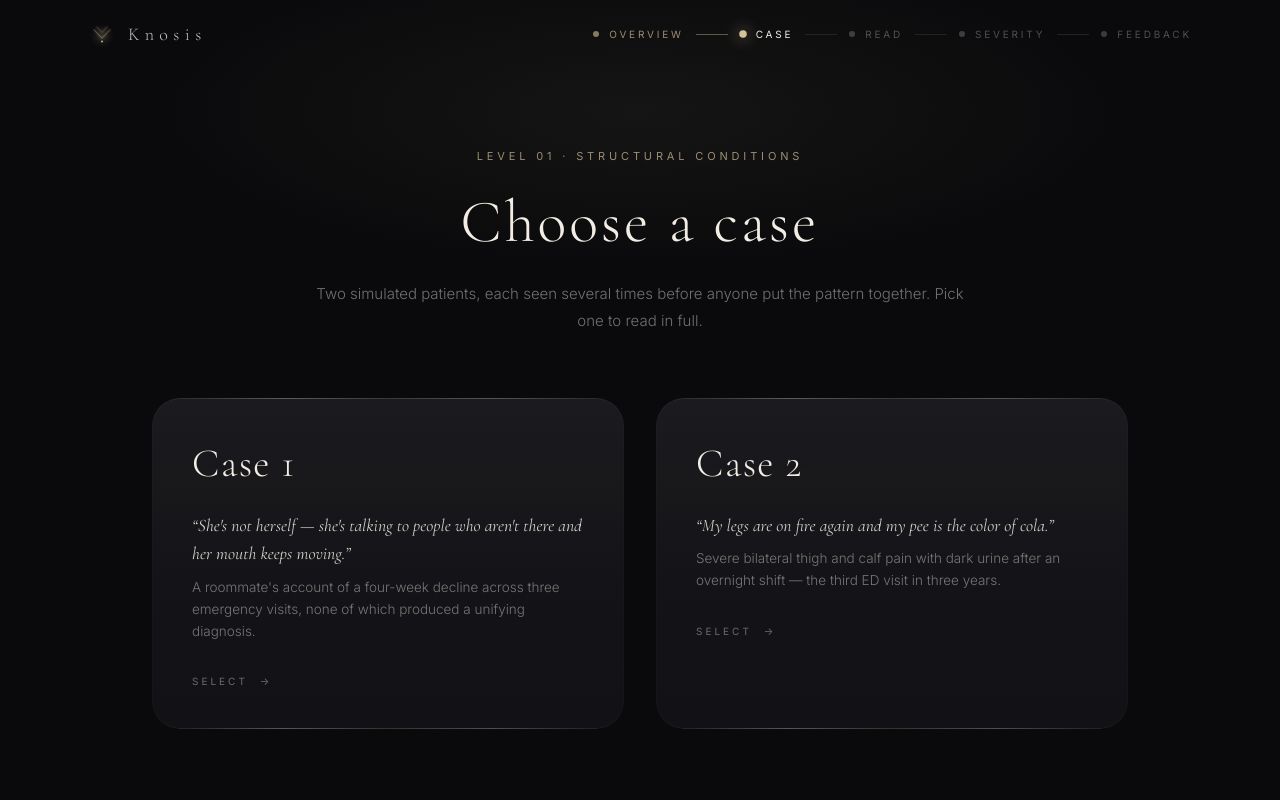
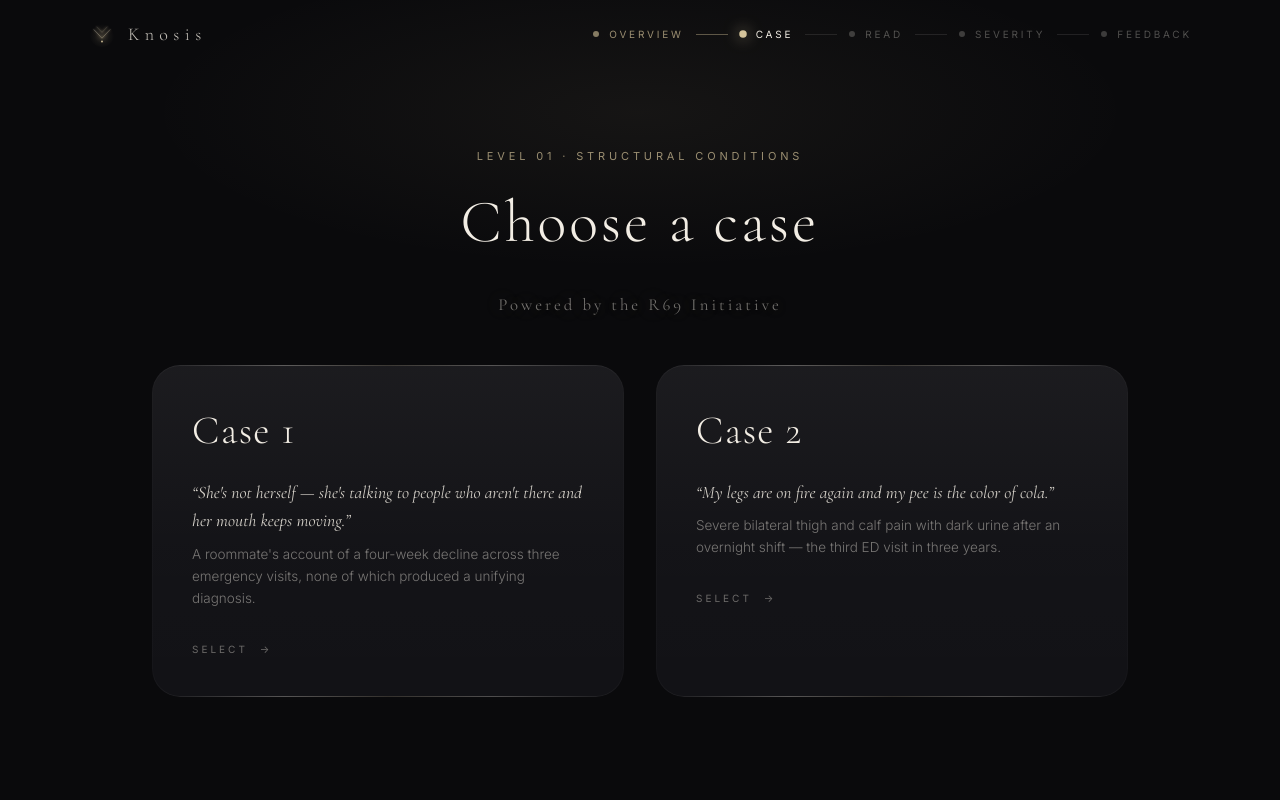
Before and after one commit to tonyneub22/knosis, a React (Vite) app: page /structural-conditions/cases in a window 1280 px wide. Shown: the top 800 px of the page. Built offline with nearby package versions, Linux system fonts and the light colour scheme.

Commit message:
update copy

```diff
--- a/src/data/layer1Factors.ts
+++ b/src/data/layer1Factors.ts
@@ -8,7 +8,7 @@ import type { Factor } from './factorTypes'
 export const layer1 = {
   number: 1,
   title: 'Structural Conditions',
-  subtitle: 'Who gets believed, who can reach care, and the fact that none of this is counted.',
+  subtitle: 'What are the constraints or biases that exist before any specific patient walks into a medical setting? What disparities are evidence of such constraints or biases?',
   scope: 'Operates over populations and years; present before any specific patient walks in.',
   band: 'Widest band, top of the pyramid.',
 }
@@ -66,7 +66,7 @@ export const layer1Factors: Factor[] = [
     title: 'Detection and reporting bias',
     teaser: 'Errors are detected mainly through return visits, autopsy, malpractice claims, and voluntary reports — all of which under-count.',
     mechanism:
-      'Errors are detected mainly through return visits, autopsy, malpractice claims, and voluntary reports — all of which under-count. The AHRQ overall ED rate was derived from only three prospective studies (n = 1,758) outside the US, which is why it was contested by emergency-medicine organizations.',
+      'Errors are detected mainly through return visits, autopsy, malpractice claims, and voluntary reports — all of which under-count. The AHRQ overall ED rate was derived from only three prospective studies (n = 1,758) outside the US, which is why it was contested by emergency-medicine organizations. Errors are also detected often using triggers and research set-ups that exist on a ~6mo timescale. Some work goes out to two years but the diagnostic odyssey in rare disease is well documented as being much longer than the typical duration of a study of diagnostic error.',
     estimate:
       'Autopsy series historically show 8.4–24.4% major diagnostic discrepancies. Retrospective radiology discrepancy rates (~30%) far exceed real-time rates (3–5%).',
     strength: 'Strong that under-counting exists; magnitude uncertain.',
--- a/src/pages/layer1/ChooseCase.tsx
+++ b/src/pages/layer1/ChooseCase.tsx
@@ -11,11 +11,19 @@ export default function ChooseCase() {
 
   return (
     <main className="relative mx-auto w-full max-w-5xl px-6 pb-28 pt-12 sm:pt-20">
-      <PageIntro eyebrow="Level 01 · Structural conditions" title="Choose a case">
-        Two simulated patients, each seen several times before anyone put the pattern together. Pick one to read in full.
-      </PageIntro>
+      <PageIntro eyebrow="Level 01 · Structural conditions" title="Choose a case" />
 
-      <div className="mt-16 grid grid-cols-1 gap-6 md:grid-cols-2 lg:gap-8">
+      <motion.p
+        initial={{ opacity: 0, y: 10 }}
+        animate={{ opacity: 1, y: 0 }}
+        transition={{ duration: 0.9, delay: 0.15, ease }}
+        className="mt-8 text-center font-display text-[1.05rem] tracking-[0.18em] text-ivory-dim"
+        style={{ textShadow: '0 0 20px rgba(212,195,154,0.28)' }}
+      >
+        Powered by the R69 Initiative
+      </motion.p>
+
+      <div className="mt-12 grid grid-cols-1 gap-6 md:grid-cols-2 lg:gap-8">
         {cases.map((c, i) => (
           <Card
             key={c.id}
```
